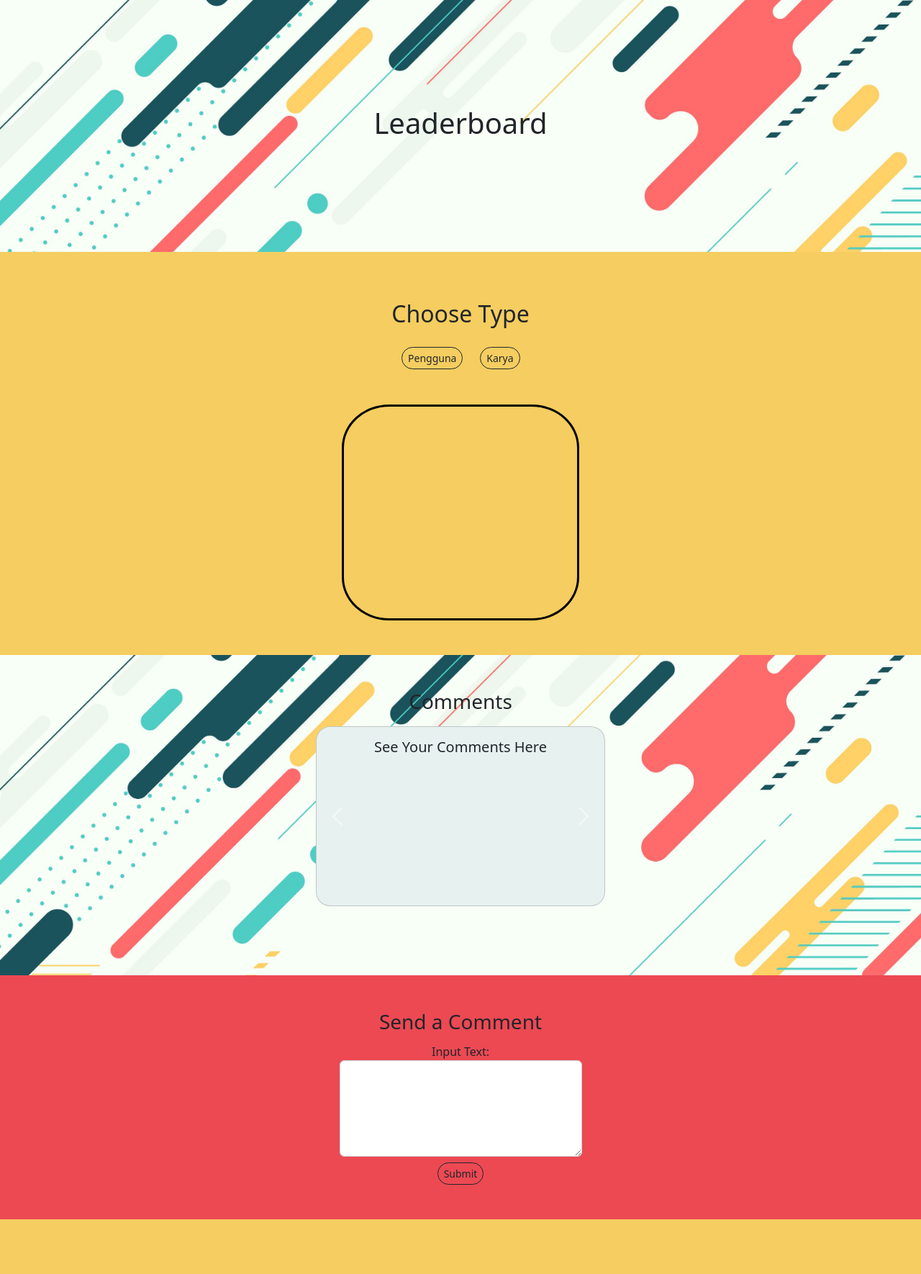
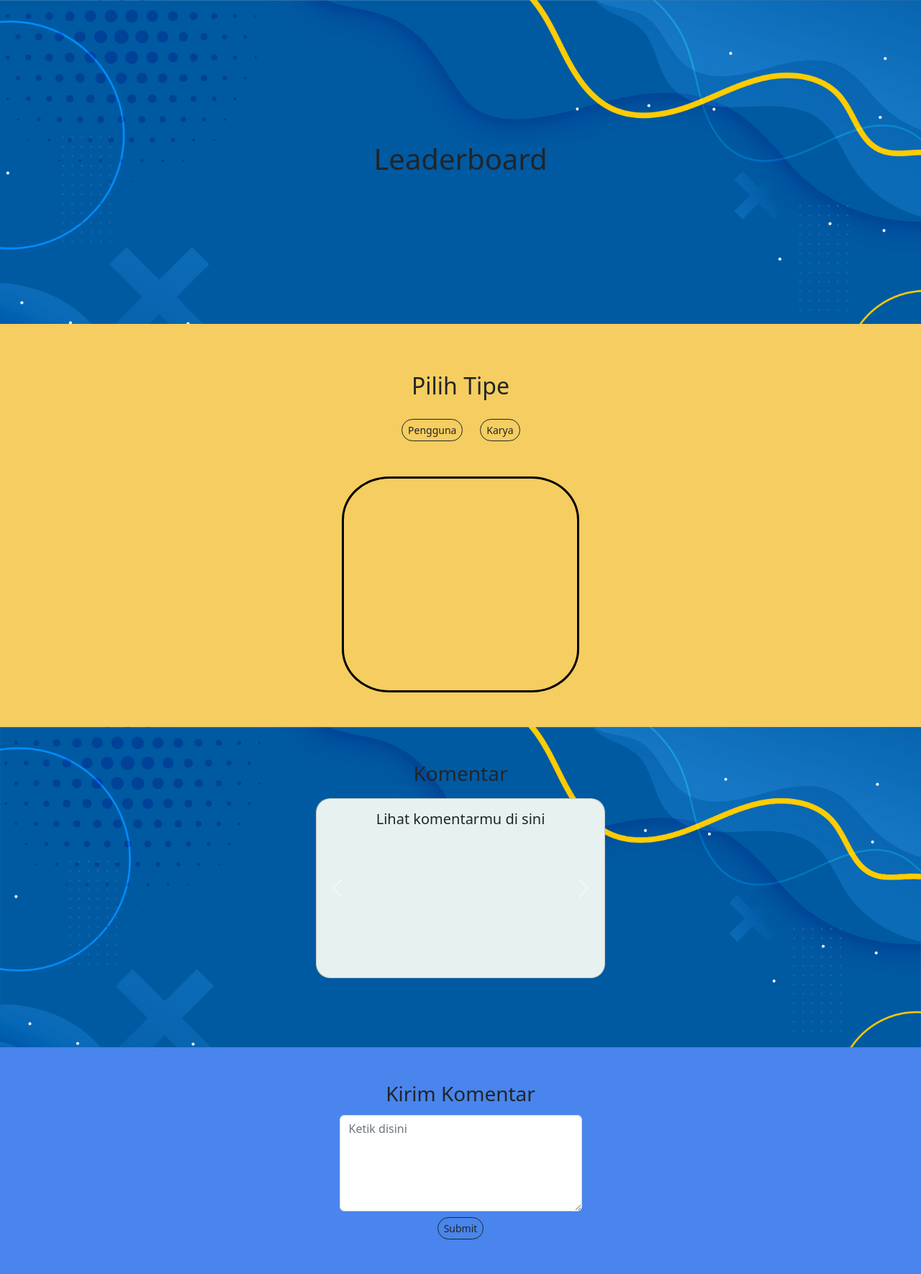
Before and after one commit to alvinxrw2002/E05-Arti, a Django app: page /leaderboard/ in a window 1280 px wide. Shown: the part 56-1826 px from the top of the page at 72% size. Before the commit the page ends 1750 px from the top, so only its background shows below. Run offline with Django 4.2, Linux system fonts and the light colour scheme; a user stored in the database is signed in; tables that the repository leaves empty hold one stand-in row (values such as "Sample post").

Commit message:
progress 5

```diff
--- a/leaderboard/forms.py
+++ b/leaderboard/forms.py
@@ -5,7 +5,7 @@ class CommentForm(forms.ModelForm):
     class Meta:
         model = Comment
         fields = ['text']
-        labels = {'text':'Input Text'}
+        labels = {'text':''}
         widgets = {
-            'text' : forms.Textarea(attrs={'cols' : 32, 'rows' : 5, 'class':'form-control'})
+            'text' : forms.Textarea(attrs={'cols' : 32, 'rows' : 5, 'class':'form-control', 'placeholder':'Ketik disini'})
         }
--- a/leaderboard/models.py
+++ b/leaderboard/models.py
@@ -4,4 +4,5 @@ from django.contrib.auth.models import User
 # Create your models here.
 class Comment(models.Model):
     user = models.ForeignKey(User, on_delete=models.CASCADE)
+    username = models.CharField(max_length = 100)
     text = models.TextField()
--- a/leaderboard/static/style_stenly.css
+++ b/leaderboard/static/leaderboard.css
@@ -3,16 +3,16 @@
 }
 
 #header{
-    background-image: url('14212552_5437842.jpg');
+    background-image: url('14649402_SL_043021_42650_02.jpg');
     background-size: cover;
     background-attachment: fixed;
     background-repeat: no-repeat;
-    min-height: 350px;
+    min-height: 450px;
     align-items: center;
 }
 
 #comments{
-    background-image: url('14212552_5437842.jpg');
+    background-image: url('14649402_SL_043021_42650_02.jpg');
     background-size: cover;
     background-attachment: fixed;
     background-repeat: no-repeat;
--- a/leaderboard/templates/leaderboard.html
+++ b/leaderboard/templates/leaderboard.html
@@ -4,11 +4,8 @@
 
 {% load static %}
 <title> Leaderboard </title>
-
-<link href="https://cdn.jsdelivr.net/npm/bootstrap@5.2.2/dist/css/bootstrap.min.css" rel="stylesheet" integrity="sha384-Zenh87qX5JnK2Jl0vWa8Ck2rdkQ2Bzep5IDxbcnCeuOxjzrPF/et3URy9Bv1WTRi" crossorigin="anonymous">
-<script src="https://cdn.jsdelivr.net/npm/bootstrap@5.2.2/dist/js/bootstrap.bundle.min.js" integrity="sha384-OERcA2EqjJCMA+/3y+gxIOqMEjwtxJY7qPCqsdltbNJuaOe923+mo//f6V8Qbsw3" crossorigin="anonymous"></script>
 <script src="https://ajax.googleapis.com/ajax/libs/jquery/3.6.0/jquery.min.js"></script>
-<link href="{% static 'style_stenly.css' %}" rel="stylesheet">
+<link href="{% static 'leaderboard.css' %}" rel="stylesheet">
 
 <script>
     $(document).ready(function(){
@@ -17,7 +14,16 @@
                 url: "{% url 'leaderboard:leaderboard_pengguna' %}",
                 type: "GET",
                 success: function(data){
-                    $("#leaderboard").html(data);
+                    var s = "";
+                            s += "<span class='border border-3' style='border-radius:20%; border-color: black!important;'>"
+                                + "<div class='col text-center pt-5' id='leaderboard' style='min-width:300px'><ol>"
+                            $.each(data, function(key, value){
+                                s += "<li>" + data[key].fields.username + "</li>"
+                            })
+                            s += "</ol></div></span>"
+                    $('#leaderboard_pengguna').html(s);
+                    $('#leaderboard_pengguna').show();
+                    $('#leaderboard_karya').hide();
                 }
             });
         });
@@ -26,11 +32,50 @@
                 url: "{% url 'leaderboard:leaderboard_karya' %}",
                 type: "GET",
                 success: function(data){
-                    $("#leaderboard").html(data);
+                    $("#leaderboard_karya").html(data);
+                    $('#leaderboard_pengguna').hide();
+                    $('#leaderboard_karya').show();
                 }
             });
         });
     });
+    function deleteComment(string_pk){
+        $.ajax({
+            url: "{% url 'leaderboard:delete_comment' %}",
+            type: "POST",
+            data:{
+                'csrfmiddlewaretoken': '{{ csrf_token }}',
+                'id': string_pk,
+            },
+
+        });
+        alert("Berhasil menghapus comment!");
+        $.ajax({
+            type: "GET",
+            url: "{% url 'leaderboard:change_comments'%}",
+            success: function(data){
+                var a = "";
+                a += "<div class='carousel-item active' style='border-radius: 20px;'>"
+                    +   "<div class='card' style='height: 250px; background-color: rgb(231, 241, 240); border-radius: 20px'>"
+                    +       "<div class='card-body'>"
+                    +   "<h5 class='card-title'>See Your Comments Here</h5>"
+                    + "</div> </div> </div>";
+                $.each(data, function(key, value){
+                    a += "<div class='carousel-item' id='" + data[key].pk + "' style='border-radius: 20px;'>"
+                        + "<div class='card' style='height: 250px; background-color: rgb(231, 241, 240); border-radius: 20px'>"
+                        + "<div class='card-body'>"
+                        + "<h5 class='card-title'>" + data[key].fields.username + "</h5>"
+                        + "<p class='card-text'>" + data[key].fields.text + "</p>";
+                    if("{{user.is_staff}}" == "True"){
+                        a += "<button class='btn btn-outline-dark btn-sm' onclick='deleteComment(" + data[key].pk + ")'>Delete</a>"
+                    }
+                        a += "</div> </div> </div>";
+                });
+                $("#comments_carousel").html(a);
+            }
+        });
+
+    }
 </script>
 
 {% endblock meta %}
@@ -74,7 +119,7 @@
 
 <!-- isi -->
 <div class="container-fluid pt-5 pb-5" style="background-color:rgb(245, 205, 96)">
-    <div class="row isi text-center"><h2> Choose Type </h2></div>
+    <div class="row isi text-center"><h2> Pilih Tipe </h2></div>
     <div class="row isi row-cols-auto mb-5 justify-content-center">
         <div class="col">
             <button id="button_pengguna" class="btn btn-outline-dark btn-sm" style="margin:0.5%; border-radius:17px"> Pengguna </button>
@@ -83,7 +128,7 @@
             <button id="button_karya" class="btn btn-outline-dark btn-sm" style="margin:0.5%; border-radius:17px"> Karya </button>
         </div>
     </div>
-    <div class="row isi row-cols-auto justify-content-center" id="leaderboard" style="min-height:300px">
+    <div class="row isi row-cols-auto justify-content-center" id="leaderboard_pengguna" style="min-height:300px">
         <span class="border border-3" style="border-radius:20%; border-color: black!important;">
             <div class="col text-center pt-5" style="min-width:300px">
 
@@ -91,43 +136,79 @@
         </span>
 
     </div>
-</div>
-
-<!-- comments -->
-<div class="container-fluid pt-5 pb-5" id="comments">
-    <div class="row text-center mb-2"> <h3> Comments </h3></div>
-    <div class="row justify-content-center mb-5" style="padding-top: 2px;">
-        <div class="col-9 col-sm-7 col-md-4">
-            <div id="commentsCarousel" class="carousel slide" data-bs-ride="carousel" style="background-color:rgba(249, 249, 249, 0); height: 250px">
-                <div class="carousel-inner justify-content-center text-center" id="comments_carousel">
-                    <!-- <div class="carousel-item active" style="border-radius: 20px;">
-                        <div class="card" style="height: 250px; background-color: rgb(231, 241, 240); border-radius: 20px">
+<!-- ini bikin masalah -->
+    <!-- <div class="row row-cols-1 row-cols-md-2 g-4" id="leaderboard_karya">
+        <div class="col">
+          <div class="card">
+            <img src="..." class="card-img-top" alt="...">
             <div class="card-body">
               <h5 class="card-title">Card title</h5>
-                              <p class="card-text">With supporting text below as a natural lead-in to additional content.</p>
-                              <a href="#" class="btn btn-outline-dark btn-sm">Button</a>
+              <p class="card-text">This is a longer card with supporting text below as a natural lead-in to additional content. This content is a little bit longer.</p>
             </div>
           </div>
         </div>
-                    <div class="carousel-item">
-                        <div class="card" style="height: 250px; background-color: rgb(231, 241, 240); border-radius: 20px;">
+        <div class="col">
+          <div class="card">
+            <img src="..." class="card-img-top" alt="...">
             <div class="card-body">
               <h5 class="card-title">Card title</h5>
-                              <p class="card-text">With supporting text below as a natural lead-in to additional content.</p>
-                              <a href="#" class="btn btn-outline-dark btn-sm">Button</a>
+              <p class="card-text">This is a longer card with supporting text below as a natural lead-in to additional content. This content is a little bit longer.</p>
+            </div>
+          </div>
+        </div>
+        <div class="col">
+          <div class="card">
+            <img src="..." class="card-img-top" alt="...">
+            <div class="card-body">
+              <h5 class="card-title">Card title</h5>
+              <p class="card-text">This is a longer card with supporting text below as a natural lead-in to additional content.</p>
+            </div>
+          </div>
+        </div>
+        <div class="col">
+          <div class="card">
+            <img src="..." class="card-img-top" alt="...">
+            <div class="card-body">
+              <h5 class="card-title">Card title</h5>
+              <p class="card-text">This is a longer card with supporting text below as a natural lead-in to additional content. This content is a little bit longer.</p>
+            </div>
           </div>
         </div>
       </div> -->
 </div>
 <script>
-                    $.ajax({
-                        type: "GET",
-                        url: "{% url 'leaderboard:change_comments'%}",
-                        success: function(data){
-                            $("#comments_carousel").html(data);
-                        }
-                    });
+$('#leaderboard_karya').hide();
 </script>
+
+<!-- comments -->
+<div class="container-fluid pt-5 pb-5" id="comments">
+    <div class="row text-center mb-2"> <h3> Komentar </h3></div>
+    <div class="row justify-content-center mb-5" style="padding-top: 2px;">
+        <div class="col-9 col-sm-7 col-md-4">
+            <div id="commentsCarousel" class="carousel slide" data-bs-ride="carousel" style="background-color:rgba(249, 249, 249, 0); height: 250px">
+                <div class="carousel-inner justify-content-center text-center" id="comments_carousel">
+                    <div class="carousel-item active" style="border-radius: 20px;">
+                        <div class="card" style="height: 250px; background-color: rgb(231, 241, 240); border-radius: 20px">
+                            <div class="card-body">
+                              <h5 class="card-title">Lihat komentarmu di sini</h5>
+                            </div>
+                        </div>
+                    </div>
+
+                    {% for comment in comments %}
+                    <div class="carousel-item" style="border-radius: 20px;">
+                        <div class="card" style="height: 250px; background-color: rgb(231, 241, 240); border-radius: 20px">
+                            <div class="card-body">
+                              <h5 class="card-title">{{ comment.user.get_username }}</h5>
+                              <p class="card-text">{{ comment.text }}</p>
+                              {% if user.is_staff %}
+                              <button class="btn btn-outline-dark btn-sm" onclick="deleteComment('{{ comment.pk }}')">Delete</a>
+                              {% endif %}
+                            </div>
+                        </div>
+                    </div>
+                    {% endfor %}
+                </div>
                 <button class="carousel-control-prev" type="button" data-bs-target="#commentsCarousel" data-bs-slide="prev">
                 <span class="carousel-control-prev-icon" aria-hidden="true"></span>
                 <span class="visually-hidden">Previous</span>
@@ -141,9 +222,9 @@
     </div>
 </div>
 
-<div class="container-fluid pt-5 pb-5" style="background-color:rgb(236, 73, 83)" >
+<div class="container-fluid pt-5 pb-5" style="background-color:rgb(73, 133, 236)" >
     <div class="row text-center">
-        <h3> Send a Comment </h3>
+        <h3> Kirim Komentar </h3>
     </div>
 
     <form action= "{% url 'leaderboard:create_comment' %}"method="POST">
@@ -153,17 +234,15 @@
             <div class="col-auto mt-1">
                 {{ form }}
             </div>
-        </div>
             <div class="row mt-2 justify-content-center">
                 <div class="col-auto">
-                {% if has_authenticated %}
                         <button type= "button" class="btn btn-outline-dark btn-sm"
                             id="form_button_success"
                             style="border-radius: 17px;"> Submit </button>
                         <script>
                             $(document).ready(function(){
                                 $("#form_button_success").click(function(){
-                                if($("input").val() != ""){
+                                    if($("textarea").val() != ""){
                                         $.ajax({
                                             data: {
                                                 'csrfmiddlewaretoken': "{{ csrf_token }}",
@@ -171,13 +250,32 @@
                                             },
                                             type: "POST",
                                             url: "{% url 'leaderboard:create_comment' %}",
+
                                         });
-                                    alert("Berhasil menambahkan comment baru!");
+                                        alert("Berhasil menambahkan comment!");
+                                        $("textarea").val('');
                                         $.ajax({
                                             type: "GET",
                                             url: "{% url 'leaderboard:change_comments'%}",
                                             success: function(data){
-                                            $("#comments_carousel").html(data);
+                                                var a = "";
+                                                a += "<div class='carousel-item active' style='border-radius: 20px;'>"
+                                                    +   "<div class='card' style='height: 250px; background-color: rgb(231, 241, 240); border-radius: 20px'>"
+                                                    +       "<div class='card-body'>"
+                                                    +   "<h5 class='card-title'>See Your Comments Here</h5>"
+                                                    + "</div> </div> </div>";
+                                                $.each(data, function(key, value){
+                                                    a += "<div class='carousel-item' id='" + data[key].pk + "' style='border-radius: 20px;'>"
+                                                        + "<div class='card' style='height: 250px; background-color: rgb(231, 241, 240); border-radius: 20px'>"
+                                                        + "<div class='card-body'>"
+                                                        + "<h5 class='card-title'>" + data[key].fields.username + "</h5>"
+                                                        + "<p class='card-text'>" + data[key].fields.text + "</p>";
+                                                    if("{{user.is_staff}}" == "True"){
+                                                        a += "<button class='btn btn-outline-dark btn-sm' onclick='deleteComment(" + data[key].pk + ")'>Delete</a>"
+                                                    }
+                                                        a += "</div> </div> </div>";
+                                                });
+                                                $("#comments_carousel").html(a);
                                             }
                                         });
                                     }
@@ -187,19 +285,18 @@
                                 });
                             });
                         </script>
+                </div>
+            </div>
+            {% if has_authenticated %}
             {% else %}
-                    <button type= "button" class="btn btn-outline-dark btn-sm"
-                        id="form_button_failed"
-                        style="border-radius:17px"> Submit </button>
                 <script>
-                        $(document).ready(function(){
-                            $("#form_button_failed").click(function(){
-                                alert("Silahkan login terlebih dahulu");
-                            });
-                        });
+                    $("textarea").prop("readonly", true);
+                    $("textarea").attr("placeholder", "Silahkan login terlebih dahulu");
+                    $("#form_button_success").prop("disabled", true)
                 </script>
             {% endif %}
         </div>
+
     </form>
 </div>
 
--- a/leaderboard/urls.py
+++ b/leaderboard/urls.py
@@ -4,13 +4,15 @@ from leaderboard.views import create_comment
 from leaderboard.views import leaderboard_pengguna
 from leaderboard.views import change_comments
 from leaderboard.views import leaderboard_karya
+from leaderboard.views import delete_comment
 
 app_name = 'leaderboard'
 
 urlpatterns = [
     path('', show_leaderboard, name='show_leaderboard'),
-    path('create-comment/', create_comment, name='create_comment'),
+    path('create-comment', create_comment, name='create_comment'),
     path('leaderboard-pengguna', leaderboard_pengguna, name="leaderboard_pengguna"),
     path('change-comments', change_comments, name="change_comments"),
     path('leaderboard-karya', leaderboard_karya, name="leaderboard_karya"),
+    path('delete-comment', delete_comment, name="delete_comment"),
 ]
--- a/leaderboard/views.py
+++ b/leaderboard/views.py
@@ -7,6 +7,8 @@ from django.contrib.auth.decorators import login_required
 from django.core import serializers
 from django.http import HttpResponse
 from arti.models import Karya
+from django.http import HttpResponse
+from django.core import serializers
 
 # Create your views here.
 # @login_required(login_url='/login/')
@@ -26,23 +28,20 @@ def create_comment(request):
     if form.is_valid():
        comment = form.save(commit=False)
        comment.user = request.user
+       comment.username = request.user.username
        comment.save()
-    return HttpResponse('success')
+    return HttpResponse('Berhasil menambahkan comment baru!')
 
 def change_comments(request):
     comments = Comment.objects.all()
-    context = {
-        'comments': comments,
-    }
-    return render(request, 'comments_carousel.html', context)
+    return HttpResponse(serializers.serialize("json", comments), content_type="application/json")
 
 def leaderboard_pengguna(request):
-    users = list(User.objects.all().order_by("pk"))
-    users = users[:10]
-    context={
-        "users": users,
-    }
-    return render(request, "leaderboard_pengguna.html", context)
+    users = User.objects.all().order_by("pk")
+    # context={
+    #     "users": users,
+    # }
+    return HttpResponse(serializers.serialize("json", users), content_type="application/json")
 
 def leaderboard_karya(request):
     karya = Karya.objects.all()
@@ -50,3 +49,9 @@ def leaderboard_karya(request):
         "karya": karya,
     }
     return render(request, "leaderboard_karya.html", context)
+
+def delete_comment(request):
+    comment = Comment.objects.filter(pk=int(request.POST.get('id')))
+    for cment in comment:
+        cment.delete()
+    return HttpResponse("Berhasil menghapus comment!")
```
Also changed, not shown: leaderboard/migrations/0001_initial.py, leaderboard/static/14649402_SL_043021_42650_02.jpg (added), leaderboard/static/18971430_6076578.jpg (added). Lines whose indentation alone changed are shown as unchanged.
